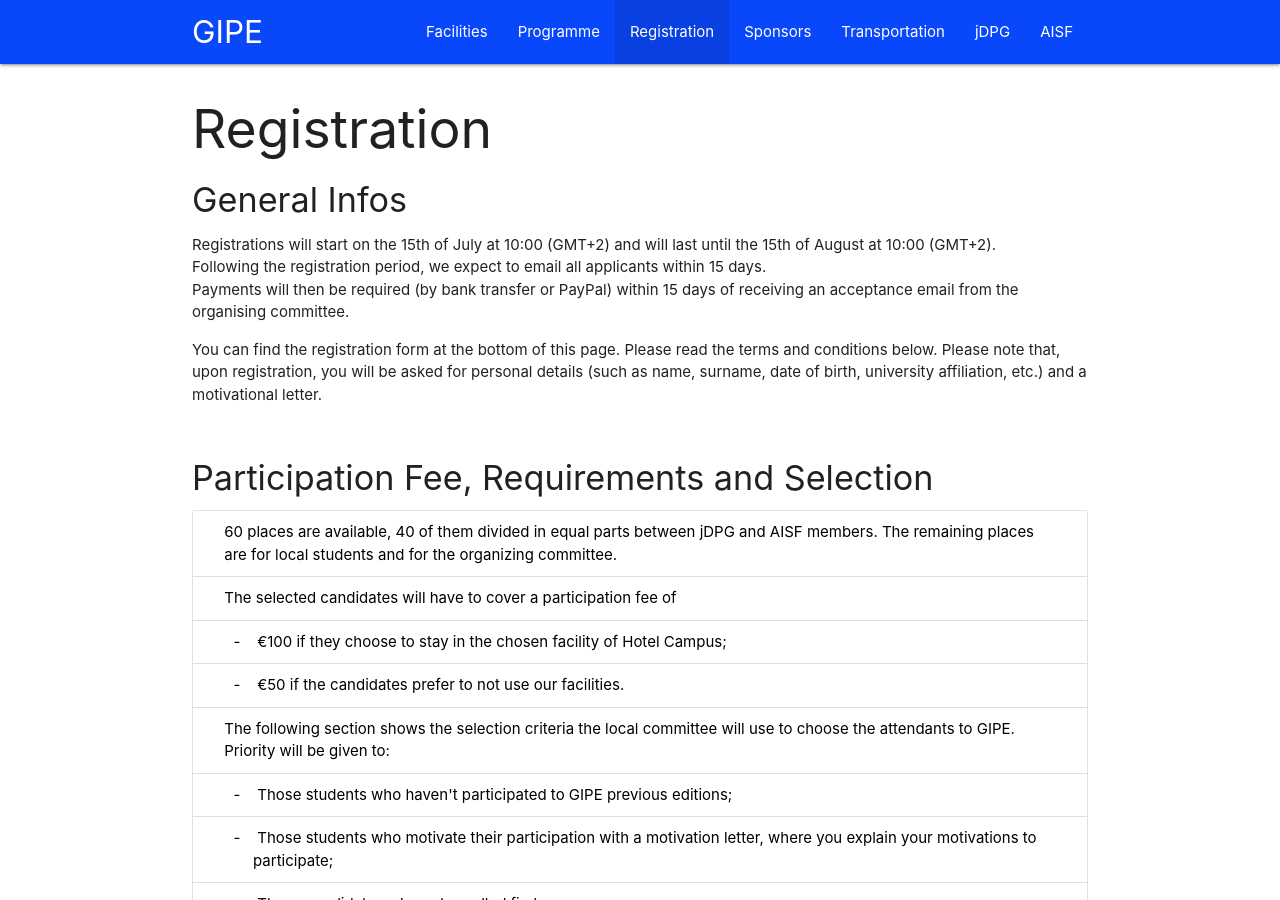
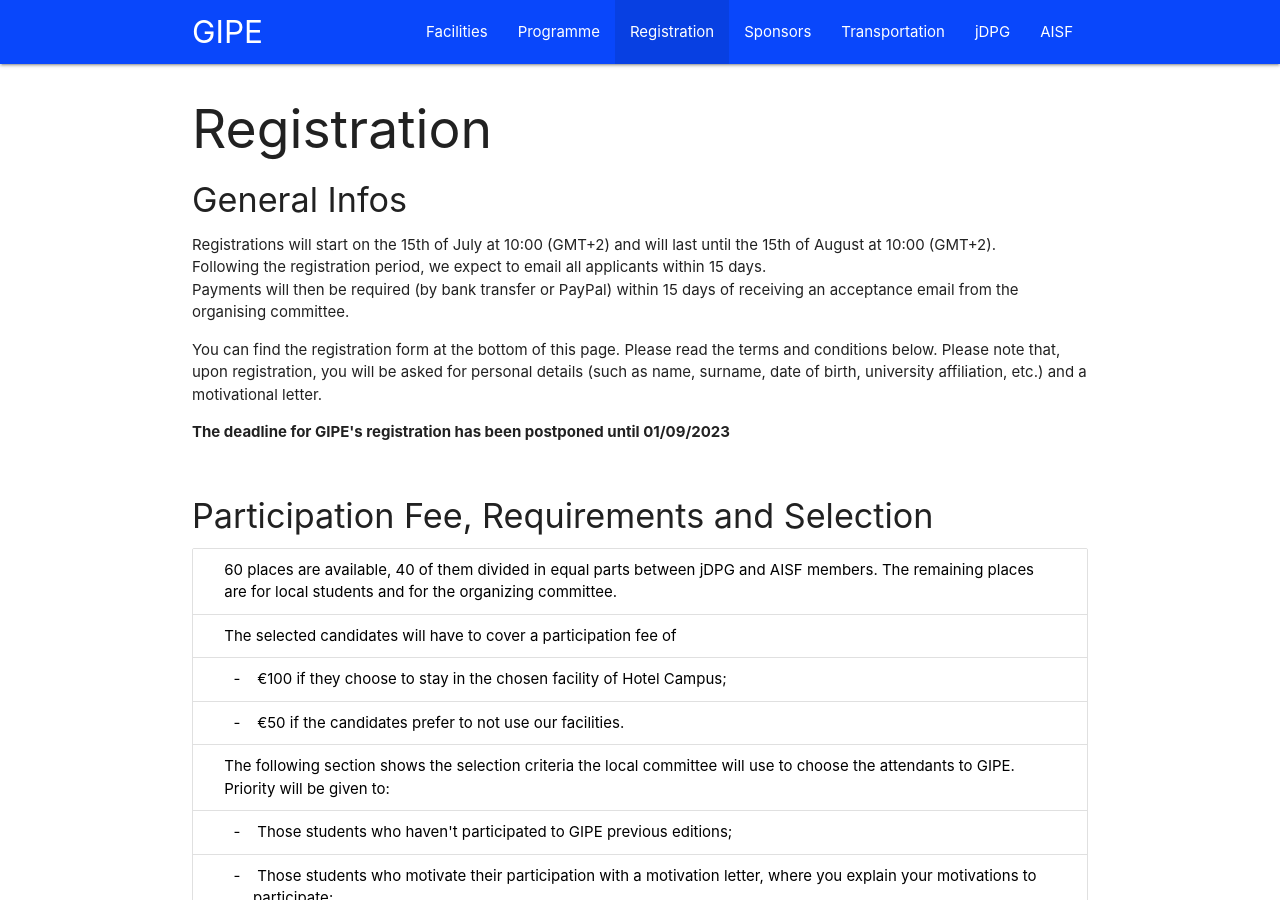
Before and after one commit to ai-sf/gipe23, a Jekyll site: the page built from registration.html, in a window 1280 px wide and 900 px high. Built offline with Jekyll 4.4.1, drawn with Linux system fonts in a browser that asks for light colours; nearby versions of some CDN libraries.

Commit message:
Update registration.yml

```diff
--- a/_data/registration.yml
+++ b/_data/registration.yml
@@ -7,6 +7,8 @@ description:
       - line: "Payments will then be required (by bank transfer or PayPal) within 15 days of receiving an acceptance email from the organising committee."
     - paragraph:
       - line: "You can find the registration form at the bottom of this page. Please read the terms and conditions below. Please note that, upon registration, you will be asked for personal details (such as name, surname, date of birth, university affiliation, etc.) and a motivational letter."
+    - paragraph:
+      - line: <b>The deadline for GIPE's registration has been postponed until 01/09/2023</b>
 
 sections:
   - name: "Participation Fee, Requirements and Selection"
```
